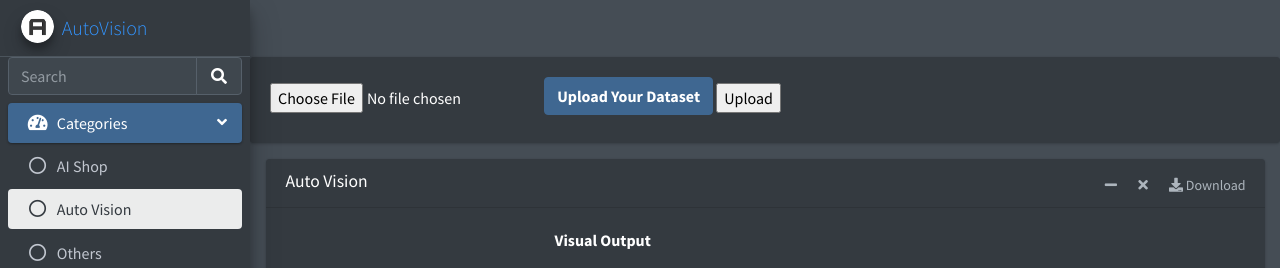
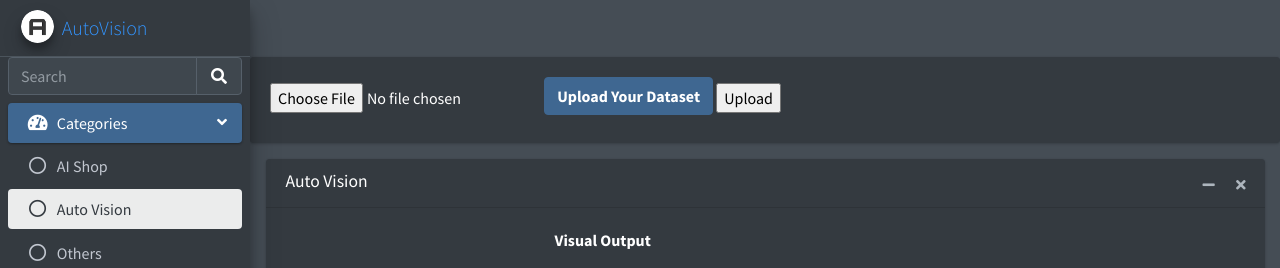
Before and after one commit to yilmazmusa08/AutoScience, a FastAPI app: template template/preprocess.html in a window 1280 px wide. Shown: the top 268 px of the page. Run offline with FastAPI, Linux system fonts and the light colour scheme; the template is opened without the code that fills it, so the values that code supplies are empty; some libraries are stand-ins or nearby versions.

Commit message:
Update preprocess.html

```diff
--- a/template/preprocess.html
+++ b/template/preprocess.html
@@ -129,10 +129,6 @@
                           </button>
                           <button type="button" class="btn btn-tool" data-card-widget="remove">
                               <i class="fas fa-times"></i>
-                          </button>
-                          <a id="downloadButton" class="btn btn-tool">
-                              <i class="fas fa-download"></i> Download
-                          </a>
                       </div>
                   </div>
                   <!-- /.card-header -->
```
